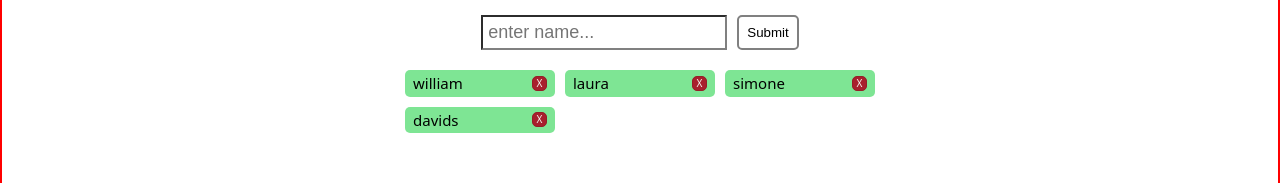
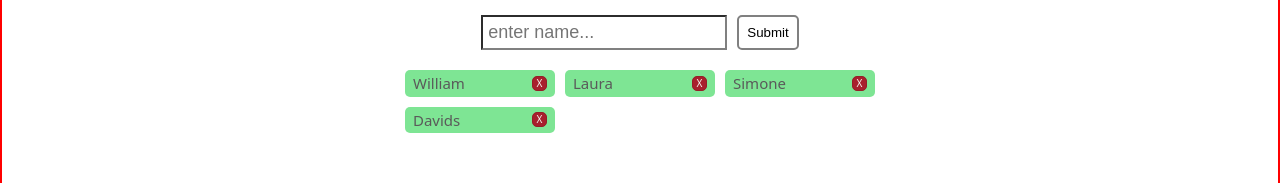
Before and after one commit to mwahyd/JS-Design-Pattern-Exercises, a plain HTML site: page 01-spaghetti-code/index.html in a window 1280 px wide. Shown: the part 267-450 px from the top of the page. Drawn offline with Linux system fonts and the light colour scheme.

Commit message:
update colour and display letter case

```diff
--- a/01-spaghetti-code/style.css
+++ b/01-spaghetti-code/style.css
@@ -88,6 +88,8 @@ li {
   display: flex;
   justify-content: space-between;
   align-items: center;
+  color: rgb(90, 90, 90);
+  text-transform: capitalize;
   background-color: #7ee594;
   border-color: #89f6a0;
   border-radius: 5px;
```
